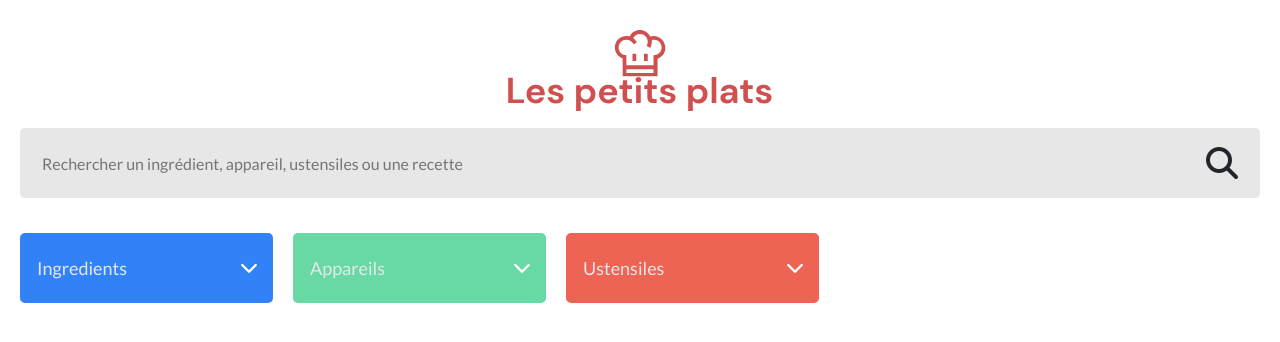
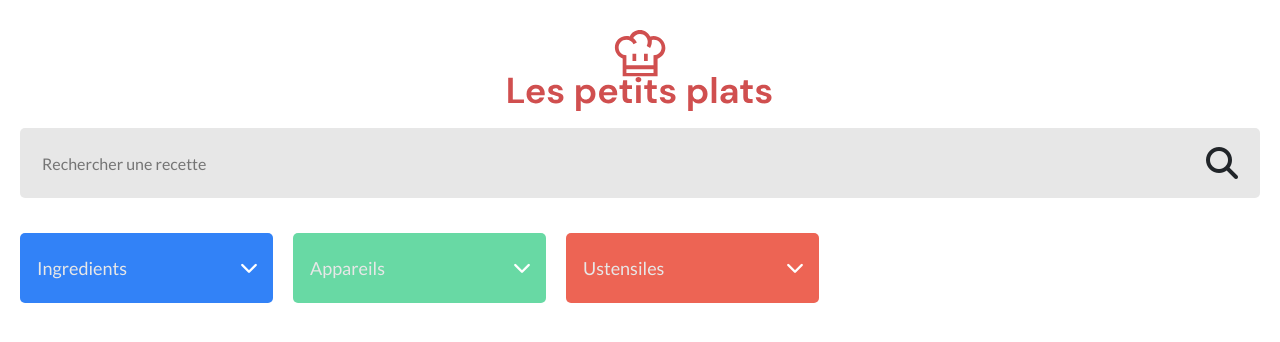
Before and after one commit to marinasatsyk/MarinaDARDE_7_18032021, a website with bundled scripts: page index.html in a window 1280 px wide. Built offline with nearby package versions, Linux system fonts and the light colour scheme.

Commit message:
search main placeholder

```diff
--- a/index.html
+++ b/index.html
@@ -33,7 +33,7 @@
             <div class="wrapper container">
                 <div class="row main_search">
                     <div class="input_wrapper col-12">
-                        <input type="text" class="search main col-11" placeholder="Rechercher un ingrédient, appareil, ustensiles ou une recette">
+                        <input type="text" class="search main col-11" placeholder="Rechercher une recette">
                         <i class="fas fa-search "></i>
                     </div>
 
```
